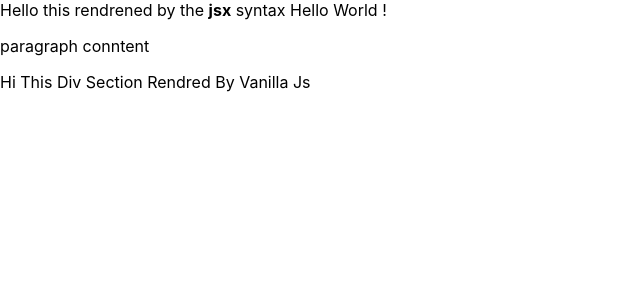
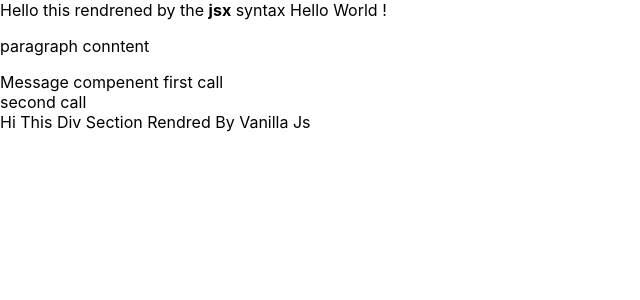
Before and after one commit to zakariaazaraf/react-revesion-egghead-course, a React (Create React App) app in the folder react-revesion/: page / in a window 1280 px wide. Shown: the top 300 px of the page, without its empty margins (0-640 px from the left). Built offline with nearby package versions, Linux system fonts and the light colour scheme.

Commit message:
function compenent

```diff
--- a/react-revesion/src/index.js
+++ b/react-revesion/src/index.js
@@ -30,7 +30,11 @@ const reactElement = React.createElement('div', {
 /* const firstChildren = React.createElement('span', {style: {color: 'red'}}, 'first content')
 const secondChildren = React.createElement('span', {style: {color: 'blue'}}, 'second content')
 const fragment = React.createElement(React.Fragment, null, firstChildren, secondChildren) */
+
+// FUNCTION COMPENENT
+const Message = props => <div className = 'message'>{props.children}</div>
 const element = (
+  <>
     <div className='container'>
       Hello this rendrened by the <strong>jsx</strong> syntax {
         <>
@@ -41,7 +45,13 @@ const element = (
           paragraph conntent
       </p>
     </div>
-
+    {/* call the func compenent */}
+    <Message> {/* FIRST SYNTAX OF FUNC COMPENENT */}
+      Message compenent first call
+      <Message children='second call'/> {/* SECOND STNTAX OF FUNC COMPENENT */}
+    </Message>
+  </>
 )
 
 ReactDOM.render(element, document.getElementById('root'))
+console.log(<Message>third call</Message>)
```
Lines whose indentation alone changed are shown as unchanged.
